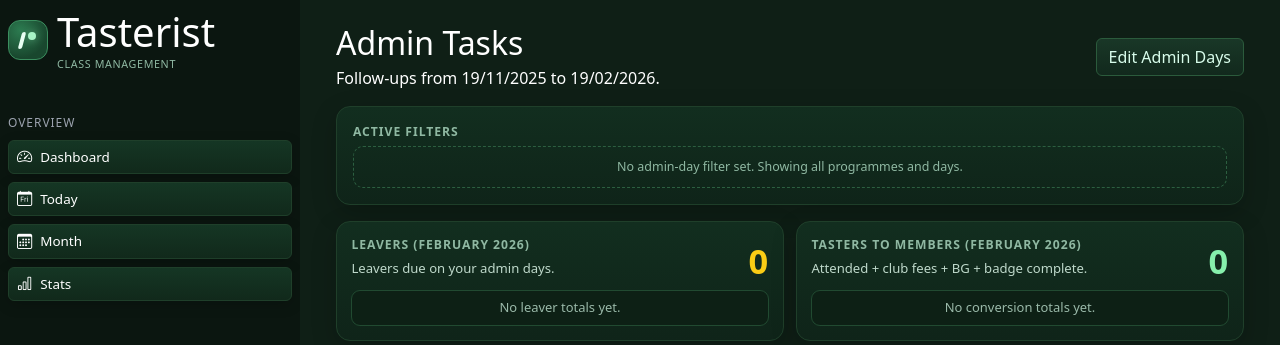
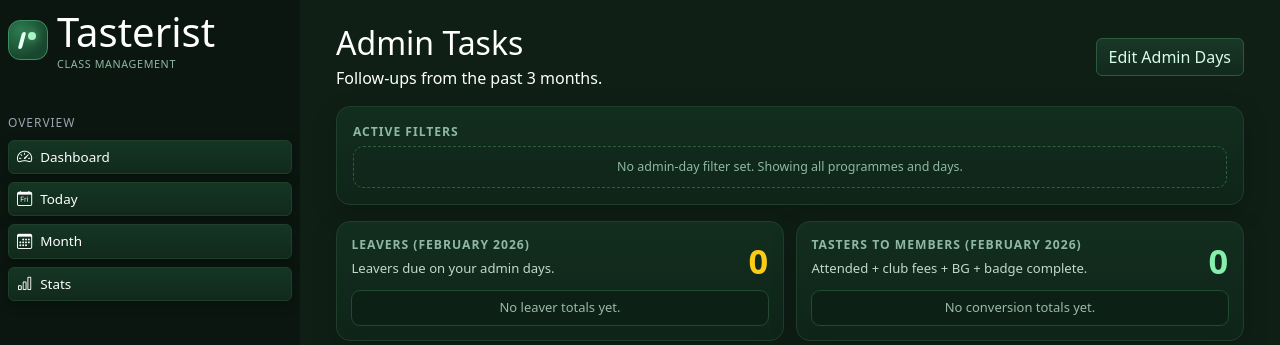
Before and after one commit to JimboGazza/Tasterist, a Flask app: page /admin/tasks in a window 1280 px wide. Shown: the top 345 px of the page. Run offline with Flask 3, Linux system fonts and the light colour scheme; the visitor is signed in with stand-in values (Sample User, id 1); data comes from the database, SQL or seed files in the repository; data that the repository does not hold is empty; some libraries are stand-ins or nearby versions.

Commit message:
Simplify admin tasks subtitle to past 3 months

```diff
--- a/templates/admin_tasks.html
+++ b/templates/admin_tasks.html
@@ -5,7 +5,7 @@
   <div class="d-flex justify-content-between align-items-center mb-3 flex-wrap gap-2">
     <div>
       <h2 class="text-white mb-1">Admin Tasks</h2>
-      <p class="text-white mb-0">Follow-ups from {{ cutoff|uk_date }} to {{ today|uk_date }}.</p>
+      <p class="text-white mb-0">Follow-ups from the past 3 months.</p>
     </div>
     <a href="{{ url_for('account_settings') }}" class="btn btn-glass">Edit Admin Days</a>
   </div>
```
